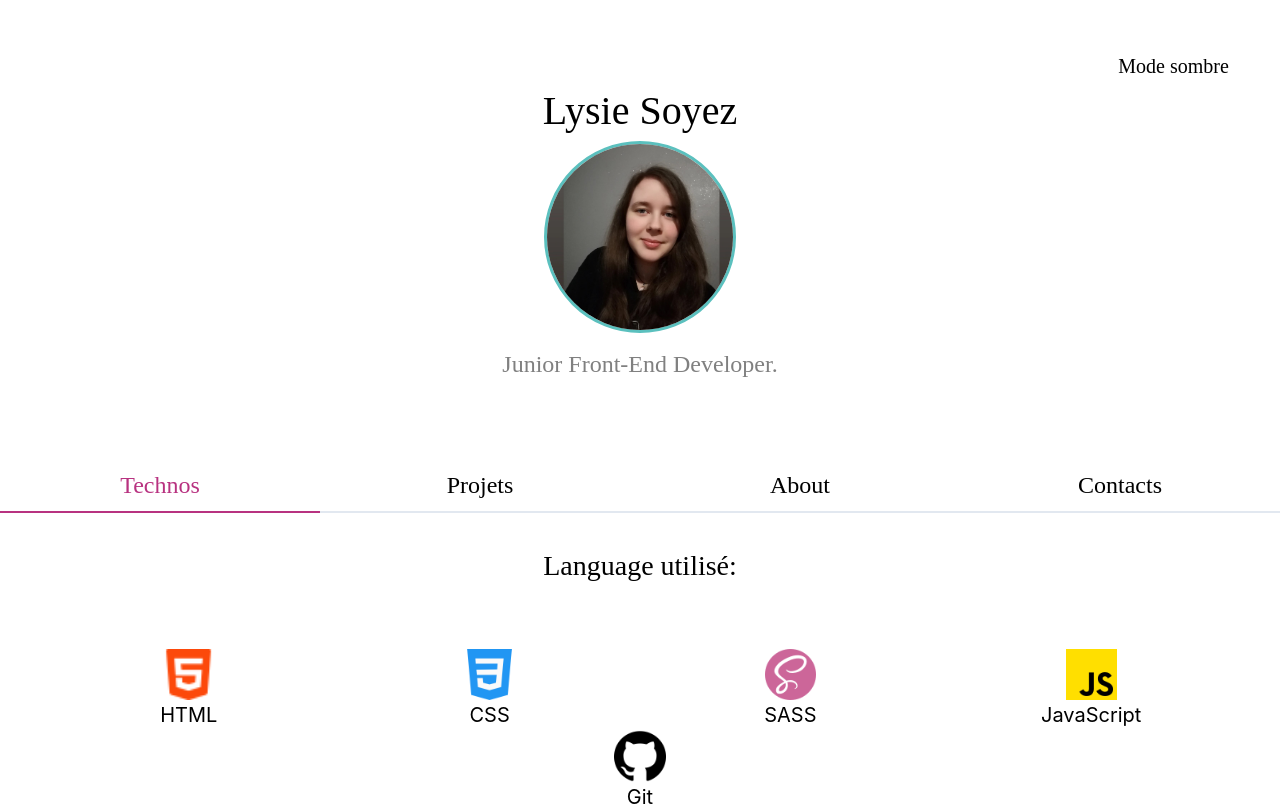
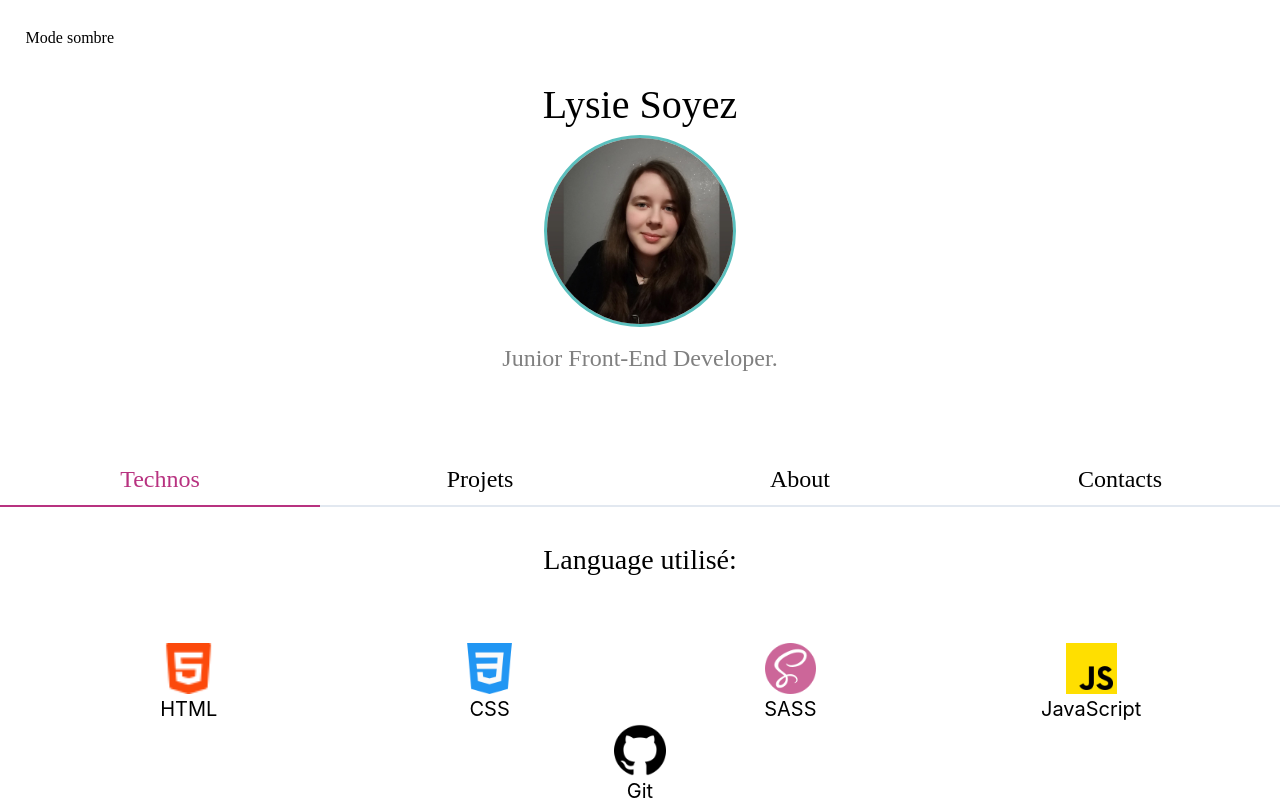
Before and after one commit to LysieSoyez/Portfolio, a React (Vite) app in the folder portfolio/: page / in a window 1280 px wide. Shown: the top 806 px of the page. Built offline with nearby package versions, Linux system fonts and the light colour scheme; a web font is replaced by a local one.

Commit message:
Button Secret mode

```diff
--- a/portfolio/src/Composant/Home/Header.jsx
+++ b/portfolio/src/Composant/Home/Header.jsx
@@ -1,4 +1,5 @@
 import DarkMode from "../Mode/DarkMode";
+import WtfMode from "../Mode/WtfMode";
 
 
 
@@ -6,7 +7,10 @@ function Header(){
     return(
         <>
         <div className="header">
-            <DarkMode />
+            <div className="ModeButton">
+                <DarkMode />
+                <WtfMode />
+            </div>
             <h1>
                 Lysie Soyez
             </h1>
--- /dev/null
+++ b/portfolio/src/Composant/Mode/WtfMode.jsx
@@ -0,0 +1,30 @@
+import React, { useState } from "react";
+
+function WtfMode() {
+  const [isWtfMode, setIsWtfMode] = useState(false);
+
+  function handleToggle() {
+    setIsWtfMode(!isWtfMode);
+    toggleWtfModeClass();
+  }
+
+  function toggleWtfModeClass() {
+    const root = document.getElementById("root");
+    if (isWtfMode) {
+      root.classList.remove("dark");
+      root.classList.remove('light');
+      root.classList.add('wtf')
+
+    }
+  }
+
+  return (
+    <>
+      <button onClick={handleToggle} className="SecretMode">
+        Secret mode
+      </button>
+    </>
+  );
+}
+
+export default WtfMode;
--- a/portfolio/src/style/Index.css
+++ b/portfolio/src/style/Index.css
@@ -21,6 +21,9 @@ html li, body li {
 html .light, body .light {
   background-color: white;
   color: black;
+}
+html .light .SecretMode, body .light .SecretMode {
+  color: white;
 }
 
 /*Pages*/
@@ -73,6 +76,11 @@ html .bartab, body .bartab {
   background-color: white;
   color: black;
   margin-bottom: 5%;
+}
+.header .ModeButton {
+  display: flex;
+  justify-content: space-between;
+  margin: 2%;
 }
 .header h1 {
   font-size: 3rem;
@@ -317,10 +325,11 @@ html .bartab, body .bartab {
   background-color: black;
   color: white;
 }
+.dark .SecretMode {
+  color: black;
+}
 
 .switchMode {
   text-align: right;
-  margin: 4%;
   margin-bottom: 0;
-  font-size: 1.25rem;
 }/*# sourceMappingURL=Index.css.map */
--- a/portfolio/src/style/Index.scss
+++ b/portfolio/src/style/Index.scss
@@ -36,6 +36,7 @@
 
 //Mode
 @import '../style/components/Mode/DarkMode';
+@import '../style/components/Mode/WtfMode';
 
 //Desktop settings
 @import '../style/_Desktop.scss';
--- a/portfolio/src/style/_Settings.scss
+++ b/portfolio/src/style/_Settings.scss
@@ -30,6 +30,9 @@ html,body{
     .light{
         background-color: $color3;
         color: $fontcolor;
+        .SecretMode{
+            color: white;
+        }
     }
 }
 
--- a/portfolio/src/style/components/Home/_Header.scss
+++ b/portfolio/src/style/components/Home/_Header.scss
@@ -7,6 +7,11 @@
     background-color: $color3;
     color: $fontcolor;
     margin-bottom: 5%;
+    .ModeButton{
+        display: flex;
+        justify-content: space-between;
+        margin: 2%;
+    }
     h1{
         font-size: 3rem;
         @include desktop{
--- a/portfolio/src/style/components/Mode/_DarkMode.scss
+++ b/portfolio/src/style/components/Mode/_DarkMode.scss
@@ -9,10 +9,11 @@
         background-color: black;
         color: white;
     }
+    .SecretMode{
+        color: black;
+    }
 }
 .switchMode{
     text-align: right;
-    margin: 4%;
     margin-bottom: 0;
-    font-size: 1.25rem;
 }
```
Also changed, not shown: portfolio/src/style/components/Mode/_WtfMode.scss (added).
